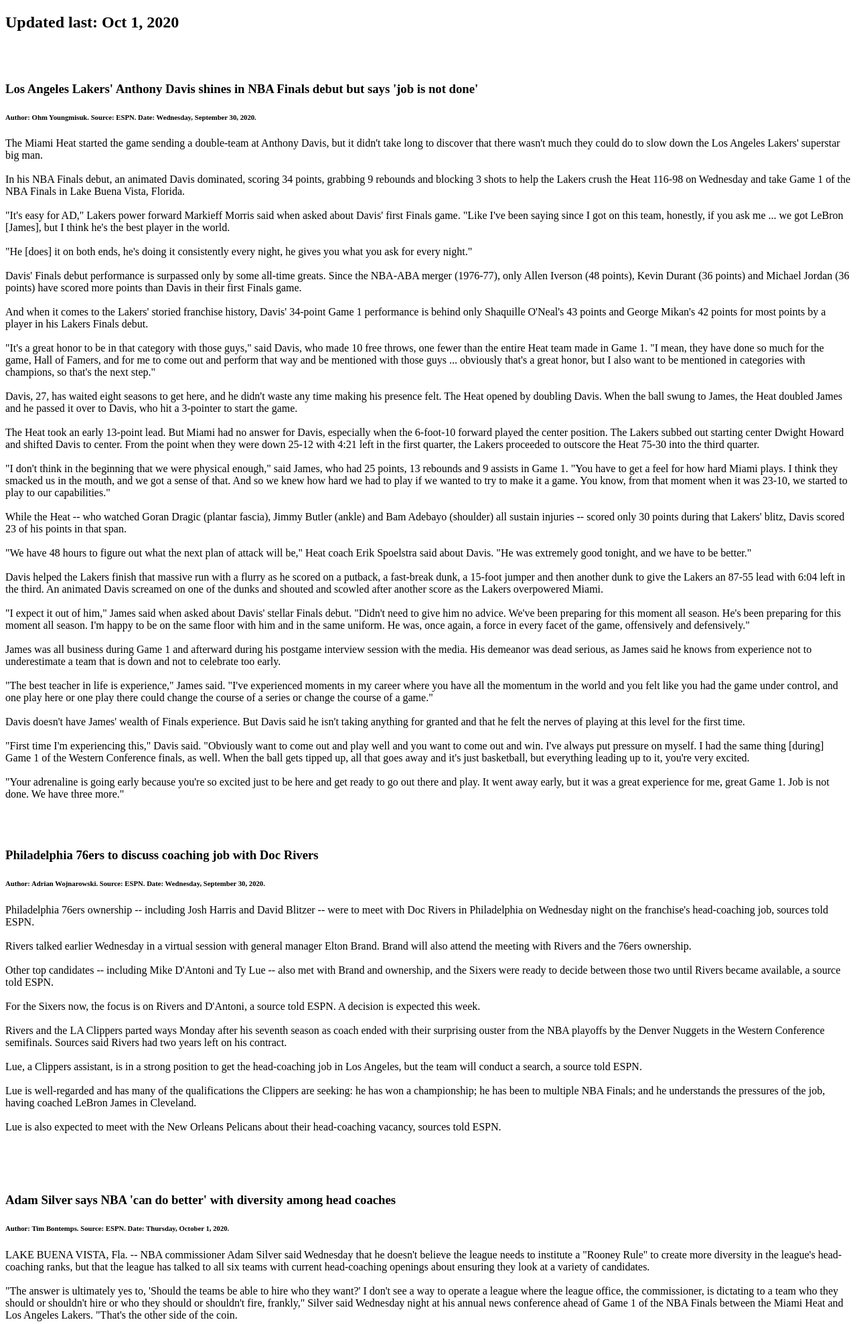
After one commit to bibartanjha/teame9, a Flask app: page /News in a window 1280 px wide. The commit adds this page. Shown: the top 1977 px of the page at 67% size. Run offline with Flask 2, Linux system fonts and the light colour scheme.

Commit message:
Add files via upload

```diff
--- /dev/null
+++ b/GCPcode/templates/base_players_teams_news.html
@@ -0,0 +1,10 @@
+<!DOCTYPE html>
+<html lang="en">
+<head>
+    <meta charset="utf-8">
+    {% block head %}{% endblock %}
+</head>
+<body>
+    {% block body %}{% endblock %}
+</body>
+</html>
--- a/GCPcode/templates/index.html
+++ b/GCPcode/templates/index.html
@@ -11,9 +11,9 @@
         <h1>EE461L-NBA Project</h1>
         <ul>
             <li><a href= "">About Page</a></li>
-            <li><a href= "">Players</a></li>
-            <li><a href= "">Teams</a></li>
-            <li><a href= "">News</a></li>
+            <li><a href= "/Players">Players</a></li>
+            <li><a href= "/Teams">Teams</a></li>
+            <li><a href= "/News">News</a></li>
             <li><a href= "">Year</a></li>
             <li><a href= "">Playoff/Season Simulator</a></li>
             <li><a href= "">Trade Simulator</a></li>
--- /dev/null
+++ b/GCPcode/templates/news.html
@@ -0,0 +1,83 @@
+{% extends 'base_players_teams_news.html' %}
+
+{% block head %}
+<title>Latest News</title>
+{% endblock %}
+
+{% block body %}
+<article class="nba-news">
+    <h1>Updated last: Oct 1, 2020</h1>
+    <br><br>
+    <article class="news-1">
+        <h3>Los Angeles Lakers' Anthony Davis shines in NBA Finals debut but says 'job is not done'</h3>
+        <h6>Author: Ohm Youngmisuk. Source: ESPN. Date: Wednesday, September 30, 2020.</h6>
+        <p>
+        	The Miami Heat started the game sending a double-team at Anthony Davis, but it didn't take long to discover that there wasn't much they could do to slow down the Los Angeles Lakers' superstar big man.<br><br>
+			In his NBA Finals debut, an animated Davis dominated, scoring 34 points, grabbing 9 rebounds and blocking 3 shots to help the Lakers crush the Heat 116-98 on Wednesday and take Game 1 of the NBA Finals in Lake Buena Vista, Florida.<br><br>
+			"It's easy for AD," Lakers power forward Markieff Morris said when asked about Davis' first Finals game. "Like I've been saying since I got on this team, honestly, if you ask me ... we got LeBron [James], but I think he's the best player in the world.<br><br>
+			"He [does] it on both ends, he's doing it consistently every night, he gives you what you ask for every night."<br><br>
+			Davis' Finals debut performance is surpassed only by some all-time greats. Since the NBA-ABA merger (1976-77), only Allen Iverson (48 points), Kevin Durant (36 points) and Michael Jordan (36 points) have scored more points than Davis in their first Finals game.<br><br>
+			And when it comes to the Lakers' storied franchise history, Davis' 34-point Game 1 performance is behind only Shaquille O'Neal's 43 points and George Mikan's 42 points for most points by a player in his Lakers Finals debut.<br><br>
+			"It's a great honor to be in that category with those guys," said Davis, who made 10 free throws, one fewer than the entire Heat team made in Game 1. "I mean, they have done so much for the game, Hall of Famers, and for me to come out and perform that way and be mentioned with those guys ... obviously that's a great honor, but I also want to be mentioned in categories with champions, so that's the next step."<br><br>
+			Davis, 27, has waited eight seasons to get here, and he didn't waste any time making his presence felt. The Heat opened by doubling Davis. When the ball swung to James, the Heat doubled James and he passed it over to Davis, who hit a 3-pointer to start the game.<br><br>
+			The Heat took an early 13-point lead. But Miami had no answer for Davis, especially when the 6-foot-10 forward played the center position. The Lakers subbed out starting center Dwight Howard and shifted Davis to center. From the point when they were down 25-12 with 4:21 left in the first quarter, the Lakers proceeded to outscore the Heat 75-30 into the third quarter.<br><br>
+			"I don't think in the beginning that we were physical enough," said James, who had 25 points, 13 rebounds and 9 assists in Game 1. "You have to get a feel for how hard Miami plays. I think they smacked us in the mouth, and we got a sense of that. And so we knew how hard we had to play if we wanted to try to make it a game. You know, from that moment when it was 23-10, we started to play to our capabilities."<br><br>
+			While the Heat -- who watched Goran Dragic (plantar fascia), Jimmy Butler (ankle) and Bam Adebayo (shoulder) all sustain injuries -- scored only 30 points during that Lakers' blitz, Davis scored 23 of his points in that span.<br><br>
+			"We have 48 hours to figure out what the next plan of attack will be," Heat coach Erik Spoelstra said about Davis. "He was extremely good tonight, and we have to be better."<br><br>
+			Davis helped the Lakers finish that massive run with a flurry as he scored on a putback, a fast-break dunk, a 15-foot jumper and then another dunk to give the Lakers an 87-55 lead with 6:04 left in the third. An animated Davis screamed on one of the dunks and shouted and scowled after another score as the Lakers overpowered Miami.<br><br>
+			"I expect it out of him," James said when asked about Davis' stellar Finals debut. "Didn't need to give him no advice. We've been preparing for this moment all season. He's been preparing for this moment all season. I'm happy to be on the same floor with him and in the same uniform. He was, once again, a force in every facet of the game, offensively and defensively."<br><br>
+			James was all business during Game 1 and afterward during his postgame interview session with the media. His demeanor was dead serious, as James said he knows from experience not to underestimate a team that is down and not to celebrate too early.<br><br>
+			"The best teacher in life is experience," James said. "I've experienced moments in my career where you have all the momentum in the world and you felt like you had the game under control, and one play here or one play there could change the course of a series or change the course of a game."<br><br>
+			Davis doesn't have James' wealth of Finals experience. But Davis said he isn't taking anything for granted and that he felt the nerves of playing at this level for the first time.<br><br>
+			"First time I'm experiencing this," Davis said. "Obviously want to come out and play well and you want to come out and win. I've always put pressure on myself. I had the same thing [during] Game 1 of the Western Conference finals, as well. When the ball gets tipped up, all that goes away and it's just basketball, but everything leading up to it, you're very excited.<br><br>
+			"Your adrenaline is going early because you're so excited just to be here and get ready to go out there and play. It went away early, but it was a great experience for me, great Game 1. Job is not done. We have three more."
+		</p>
+    </article>
+    <br><br>
+    <article class="news-2">
+        <h3>Philadelphia 76ers to discuss coaching job with Doc Rivers</h3>
+        <h6>Author: Adrian Wojnarowski. Source: ESPN. Date: Wednesday, September 30, 2020.</h6>
+        <p>
+        	Philadelphia 76ers ownership -- including Josh Harris and David Blitzer -- were to meet with Doc Rivers in Philadelphia on Wednesday night on the franchise's head-coaching job, sources told ESPN.<br><br>
+			Rivers talked earlier Wednesday in a virtual session with general manager Elton Brand. Brand will also attend the meeting with Rivers and the 76ers ownership.<br><br>
+			Other top candidates -- including Mike D'Antoni and Ty Lue -- also met with Brand and ownership, and the Sixers were ready to decide between those two until Rivers became available, a source told ESPN.<br><br>
+			For the Sixers now, the focus is on Rivers and D'Antoni, a source told ESPN. A decision is expected this week.<br><br>
+			Rivers and the LA Clippers parted ways Monday after his seventh season as coach ended with their surprising ouster from the NBA playoffs by the Denver Nuggets in the Western Conference semifinals. Sources said Rivers had two years left on his contract.<br><br>
+			Lue, a Clippers assistant, is in a strong position to get the head-coaching job in Los Angeles, but the team will conduct a search, a source told ESPN.<br><br>
+			Lue is well-regarded and has many of the qualifications the Clippers are seeking: he has won a championship; he has been to multiple NBA Finals; and he understands the pressures of the job, having coached LeBron James in Cleveland.<br><br>
+			Lue is also expected to meet with the New Orleans Pelicans about their head-coaching vacancy, sources told ESPN.<br><br>
+		</p>
+    </article>
+    <br><br>
+    <article class="news-3">
+        <h3>Adam Silver says NBA 'can do better' with diversity among head coaches</h3>
+        <h6>Author: Tim Bontemps. Source: ESPN. Date: Thursday, October 1, 2020.</h6>
+        <p>
+        	LAKE BUENA VISTA, Fla. -- NBA commissioner Adam Silver said Wednesday that he doesn't believe the league needs to institute a "Rooney Rule" to create more diversity in the league's head-coaching ranks, but that the league has talked to all six teams with current head-coaching openings about ensuring they look at a variety of candidates. <br><br>
+			"The answer is ultimately yes to, 'Should the teams be able to hire who they want?' I don't see a way to operate a league where the league office, the commissioner, is dictating to a team who they should or shouldn't hire or who they should or shouldn't fire, frankly," Silver said Wednesday night at his annual news conference ahead of Game 1 of the NBA Finals between the Miami Heat and Los Angeles Lakers. "That's the other side of the coin. <br><br>
+			"Having said that, I know we can do better. We have six openings right now. We're in discussions with all of those teams about making sure there's a diverse slate of candidates. <br><br>
+			"We've looked at what might be an equivalent to a Rooney-type rule in the NBA, and I'm not sure it makes sense. I'm open-minded if there are other ways to address it. There is a certain natural ebb and flow to the hiring and firing, frankly, of coaches, but the number is too low right now. And again, I think we should -- let's talk again after we fill these six positions and see where we are, because I know we can do better, and I think we will do better." <br><br>
+			The NFL's Rooney Rule requires teams to interview at least two minority candidates from outside their organization for any vacant head-coaching job and at least one minority candidate from outside their organization for any vacant offensive, defensive or special-teams coordinator job. <br><br>
+			There have been three Black head coaches -- Doc Rivers (LA Clippers), Nate McMillan (Indiana Pacers) and Alvin Gentry (New Orleans Pelicans) -- fired this offseason. Another, Jacque Vaughn, was passed over to be the permanent head coach of the Brooklyn Nets in favor of Steve Nash. <br><br>
+			Of the jobs that have been filled so far, the Nets (Nash), New York Knicks (Tom Thibodeau) and Chicago Bulls (Billy Donovan) have hired white head coaches. There are currently only four Black head coaches in the NBA: J.B. Bickerstaff (Cleveland Cavaliers), Lloyd Pierce (Atlanta Hawks), Monty Williams (Phoenix Suns) and Dwane Casey (Detroit Pistons). <br><br>
+			The six teams with job openings are the Clippers, Pacers, Pelicans, Houston Rockets, Oklahoma City Thunder and Philadelphia 76ers. Rivers is a candidate to replace Brett Brown with the Sixers, sources told ESPN's Adrian Wojnarowski, as is Tyronn Lue. <br><br>
+			As the NBA's bubble at Walt Disney World Resort is winding down, Silver was also asked several questions about what lies ahead, beginning with when next season might begin. <br><br>
+			Reiterating what he said recently, Silver said the expectation should be that next season won't begin until sometime in early 2021. He also threw some cold water on the idea of the NBA permanently shifting its schedule into the summer months when asked about when the league might consider ending next season. <br><br>
+			"The issue becomes, and the players have raised this, as well, in addition to the desire of many players to have some normalcy in the summer, they have families, kids," Silver said. "[We are] trying to find the right balance. The question is when do we get back on cycle. And I think even though there's been discussions about us potentially on a regular basis post-COVID playing well into the summer, I think we're learning a little bit more about our television audience as we are experimenting, and part of it is fewer people are watching television in the summer, different competition, especially when you get into the fall with the NFL, college football and all that. So that's all into the mix, as well. <br><br>
+			"There is [also] the issue of the Olympics. I talked a little bit about that. But part of even factoring that as a consideration, it's not absolutely clear what's going to happen with the Olympics. But again, we have to strike the right balance there." <br><br>
+			But before the NBA can get that far, there is the matter of figuring out the league's financial matters with the National Basketball Players Association to allow the offseason, and next season, to start on time. <br><br>
+			Because of the complete disruption of the league due to the ongoing COVID-19 pandemic, there are lots of things that have to be sorted out, from setting the salary cap and luxury tax to determining whether the escrow (the money withheld from players' salaries throughout the season) needs to be increased because of the reduced money that will be available. <br><br>
+			Those negotiations are expected to begin in earnest between Silver and Michele Roberts, the NBPA's executive director, after the season has concluded. Silver said he expects the two sides to be able to come to a resolution without the need for a work stoppage. <br><br>
+			"I don't have any expectations of labor issues, I think, in the way you're suggesting it, meaning that we won't be able to resolve them," Silver said. "There's no doubt there are issues on the table that need to be negotiated. I think it's -- we've managed to work through every other issue so far. I think we have a constructive relationship with them. We share all information. We look at our various business models together. <br><br>
+			"So I think while no doubt there will be issues and there will be some difficult negotiations ahead, I fully expect we'll work them out, as we always have." <br><br>
+			One part of figuring those things out is when the NBA is going to be able to have fans in attendance at its games again. Silver said when that can happen is going to rely on where the science leads things -- but that a coronavirus vaccine isn't necessarily a prerequisite for it happening. <br><br>
+			"Based on everything I've read, there's almost no chance that there will be a vaccine, at least that is widely distributed, before we start the next season," Silver said. "So I do not see the development of a vaccine as a prerequisite. My sense is that with rapid testing, if you -- it may not be that we'll have 19,000 people in the building, we'll see, but that with appropriate protocols in terms of distancing and with advanced testing that you will be able to bring fans back into arenas. <br><br>
+			"Again, it's early days. You know, and many of these decisions ... we also have to deal with state by state and in some cases city by city restrictions on how many people can gather as well. Again, I'm hopeful that based on what we're learning, based on protocols, based on testing, we will be able to have games with fans next season prior to full distribution of a vaccine." <br><br>
+			Silver also said it was too early to tell what the situation would be for the Toronto Raptors with regard to the United States-Canadian border and the impact on how Toronto will be able to perform next season. The Raptors had to come to Florida early to hold training camp because of quarantine restrictions, and those could prove to be a complication for next season, as well. <br><br>
+			The Toronto Blue Jays have played their home games in Buffalo because of restrictions on players traveling back and forth across the border from the U.S. <br><br>
+			"It's a good question, although there's not a lot we can do about it," Silver said. "It's interesting, to Canada's credit, they've approached this in a certain way, and it seems like they've found a fair balance between their health and safety considerations and their economic needs, and they've had an extraordinarily low case rate. And they've been extremely cautious sort of in their rules, and obviously baseball hasn't played a single game there as a result. <br><br>
+			"Obviously it's one of those things that's going to be outside of our control, and if -- I know [Raptors owner] Larry [Tanenbaum] has had ongoing conversations, as has [team president] Masai Ujiri, with government officials in Canada to see how they're going to be looking at things this fall, but it's just too early to know. But we will obviously have to work with whatever rules we're presented with there."
+		</p>
+    </article>
+</article>
+{% endblock %}
```
Also changed, not shown: GCPcode/templates/base123.html (added, +10 -0 lines), GCPcode/templates/players.html (added, +58 -0 lines), GCPcode/templates/teams.html (added, +57 -0 lines).
